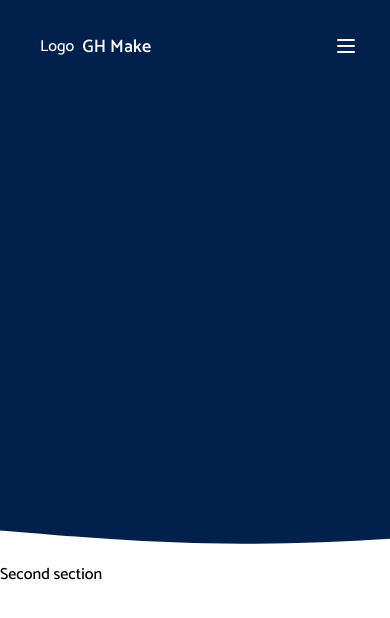
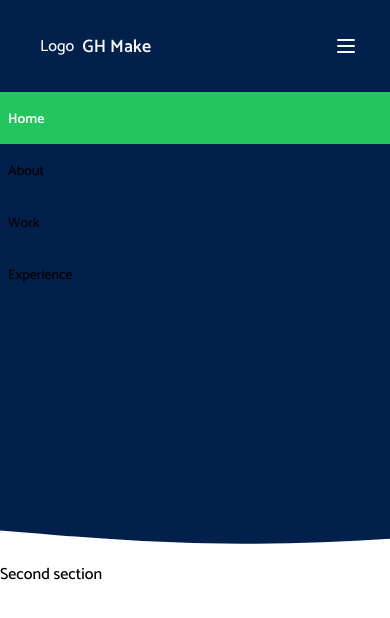
Before and after one commit to GeraldHeng/gh-make, a Next.js app: page / in a window 390 px wide. Both pictures are taken after a click on the button 346 px from the left and 46 px from the top of the page. Shown: the top 618 px of the page. Built offline with nearby package versions, Linux system fonts and the light colour scheme.

Commit message:
Add navbar plus mobile view

```diff
--- a/components/commons/NavItem.js
+++ b/components/Navbar/NavItem.js
@@ -1,6 +1,5 @@
 import Image from "next/image";
 import React, { useState, useEffect } from "react";
-import { useSpring, animated } from "@react-spring/web";
 
 export default function NavItem({ children, active = false, ...rest }) {
   const inlineStyle = {
--- /dev/null
+++ b/components/Navbar/Navbar.js
@@ -0,0 +1,116 @@
+import Button from "../commons/Button";
+import Tilt from "../commons/Tilt";
+import NavItem from "./NavItem";
+import React, { useState, useEffect } from "react";
+
+export default function Navbar({ items, ...rest }) {
+  const [style, setStyle] = useState({ opacity: 0 });
+
+  const onHamburgerIconToggled = () => {
+    console.log("onHamburgerIconToggled");
+    console.log(style.opacity);
+    if (style.opacity == 0) {
+      console.log("set 1");
+      setStyle({ opacity: 1 });
+    } else {
+      console.log("set 0");
+      setStyle({ opacity: 0 });
+    }
+  };
+
+  return (
+    <nav>
+      <div className=" mx-auto px-8 py-4">
+        <div className="flex justify-between">
+          {/* logo */}
+          <div className="flex space-x-7">
+            <a href="#" className="flex items-center py-4 px-2">
+              <p className="text-pale-white">Logo</p>
+              <span className="font-semibold text-pale-white text-lg pl-2">
+                GH Make
+              </span>
+            </a>
+          </div>
+          {/* logo end */}
+
+          {/* <!-- navbar items --> */}
+          <div className="hidden md:flex items-center space-x-3">
+            <Tilt>
+              <NavItem active={true}>Home</NavItem>
+            </Tilt>
+            <Tilt>
+              <NavItem>About</NavItem>
+            </Tilt>
+            <Tilt>
+              <NavItem>Works</NavItem>
+            </Tilt>
+            <Tilt>
+              <NavItem>Experience</NavItem>
+            </Tilt>
+            <Button>Contact Me</Button>
+          </div>
+          {/* <!-- navbar items end --> */}
+
+          {/* <!-- mobile menu button --> */}
+          <div
+            className="md:hidden flex items-center"
+            onClick={onHamburgerIconToggled}
+          >
+            <button className="outline-none mobile-menu-button">
+              <svg
+                className=" w-6 h-6 text-pale-white hover:text-green-500 "
+                x-show="!showMenu"
+                fill="none"
+                strokeLinecap="round"
+                strokeLinejoin="round"
+                strokeWidth="2"
+                viewBox="0 0 24 24"
+                stroke="currentColor"
+              >
+                <path d="M4 6h16M4 12h16M4 18h16"></path>
+              </svg>
+            </button>
+          </div>
+        </div>
+      </div>
+      {/* <!-- mobile menu --> */}
+      <div className="mobile-menu" style={style}>
+        <ul>
+          <li className="active">
+            <a
+              href="index.html"
+              className="block text-sm px-2 py-4 text-white bg-green-500 font-semibold"
+            >
+              Home
+            </a>
+          </li>
+          <li>
+            <a
+              href="#services"
+              className="block text-sm px-2 py-4 hover:bg-green-500 transition duration-300"
+            >
+              About
+            </a>
+          </li>
+          <li>
+            <a
+              href="#about"
+              className="block text-sm px-2 py-4 hover:bg-green-500 transition duration-300"
+            >
+              Work
+            </a>
+          </li>
+          <li>
+            <a
+              href="#contact"
+              className="block text-sm px-2 py-4 hover:bg-green-500 transition duration-300"
+            >
+              Experience
+            </a>
+          </li>
+        </ul>
+      </div>
+      {/* <!-- mobile menu end --> */}
+    </nav>
+  );
+}
--- a/components/commons/Tilt.js
+++ b/components/commons/Tilt.js
@@ -1,7 +1,7 @@
 import React, { useState, useEffect } from "react";
 import { useSpring, animated } from "@react-spring/web";
 
-const Tilt = ({ rotation = 10, timing = 150, children }) => {
+const Tilt = ({ rotation = 5, timing = 150, children }) => {
   const [isTilted, setIsTilted] = useState(false);
 
   const style = useSpring({
@@ -12,7 +12,6 @@ const Tilt = ({ rotation = 10, timing = 150, children }) => {
       tension: 300,
       friction: 10,
     },
-    // transition: `transform ${timing}ms`,
   });
 
   useEffect(() => {
@@ -33,9 +32,6 @@ const Tilt = ({ rotation = 10, timing = 150, children }) => {
   };
 
   return (
-    // <span onMouseEnter={trigger} style={style}>
-    //   {children}
-    // </span>
     <animated.span onMouseEnter={trigger} style={style}>
       {children}
     </animated.span>
--- a/pages/index.js
+++ b/pages/index.js
@@ -1,104 +1,10 @@
-import Button from "../components/commons/Button";
-import NavItem from "../components/commons/NavItem";
-import Tilt from "../components/commons/Tilt";
+import Navbar from "../components/Navbar/Navbar";
 
 export default function Home() {
   return (
     <div className="flex flex-col">
       <div className="hero">
-        <nav>
-          <div className=" mx-auto px-8 py-4">
-            <div className="flex justify-between">
-              {/* logo */}
-              <div className="flex space-x-7">
-                <a href="#" className="flex items-center py-4 px-2">
-                  <p className="text-pale-white">Logo</p>
-                  <span className="font-semibold text-pale-white text-lg pl-2">
-                    GH Make
-                  </span>
-                </a>
-              </div>
-              {/* logo end */}
-
-              {/* <!-- navbar items --> */}
-              <div className="hidden md:flex items-center space-x-3">
-                <Tilt>
-                  <NavItem active={true}>Home</NavItem>
-                </Tilt>
-
-                <Tilt>
-                  <NavItem>About</NavItem>
-                </Tilt>
-                <Tilt>
-                  <NavItem>Works</NavItem>
-                </Tilt>
-                <Tilt>
-                  <NavItem>Experience</NavItem>
-                </Tilt>
-
-                <Button>Contact Me</Button>
-              </div>
-              {/* <!-- navbar items end --> */}
-
-              {/* <!-- mobile menu button --> */}
-              <div className="md:hidden flex items-center">
-                <button className="outline-none mobile-menu-button">
-                  <svg
-                    className=" w-6 h-6 text-pale-white hover:text-green-500 "
-                    x-show="!showMenu"
-                    fill="none"
-                    strokeLinecap="round"
-                    strokeLinejoin="round"
-                    strokeWidth="2"
-                    viewBox="0 0 24 24"
-                    stroke="currentColor"
-                  >
-                    <path d="M4 6h16M4 12h16M4 18h16"></path>
-                  </svg>
-                </button>
-              </div>
-            </div>
-          </div>
-          {/* <!-- mobile menu --> */}
-          <div className="hidden mobile-menu">
-            <ul>
-              <li className="active">
-                <a
-                  href="index.html"
-                  className="block text-sm px-2 py-4 text-white bg-green-500 font-semibold"
-                >
-                  Home
-                </a>
-              </li>
-              <li>
-                <a
-                  href="#services"
-                  className="block text-sm px-2 py-4 hover:bg-green-500 transition duration-300"
-                >
-                  About
-                </a>
-              </li>
-              <li>
-                <a
-                  href="#about"
-                  className="block text-sm px-2 py-4 hover:bg-green-500 transition duration-300"
-                >
-                  Work
-                </a>
-              </li>
-              <li>
-                <a
-                  href="#contact"
-                  className="block text-sm px-2 py-4 hover:bg-green-500 transition duration-300"
-                >
-                  Experience
-                </a>
-              </li>
-            </ul>
-          </div>
-
-          {/* <!-- mobile menu end --> */}
-        </nav>
+        <Navbar />
       </div>
       <div>Second section</div>
     </div>
```
